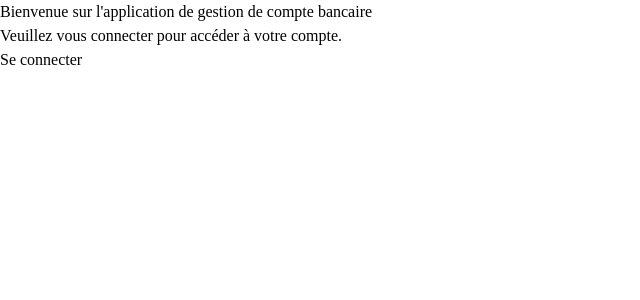
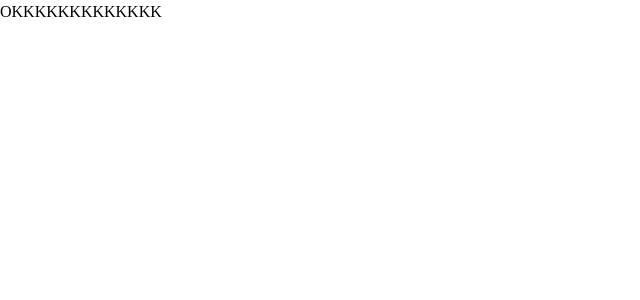
Before and after one commit to Tsiresiniaina/rdp, a Vue app: page / in a window 1280 px wide. Shown: the top 300 px of the page, without its empty margins (0-640 px from the left). Built offline with nearby package versions, Linux system fonts and the light colour scheme.

Commit message:
Test build sequence ok. Il faut determiner explicitemet dans le parmètren la sequence des tansitions

```diff
--- a/src/App.vue
+++ b/src/App.vue
@@ -12,7 +12,7 @@ console.log(errors);
 console.log(isCrossable(core, [1, 0, 0, 0, 0, 0, 0, 0, 0, 0], "T2"));
 console.log(fire(core, [1, 1, 0, 0, 0, 0, 0, 0, 0, 0], "T2"));
 console.log(getCrossableTransitions(core, [1, 1, 0, 0, 0, 0, 0, 0, 0, 0]));
-console.warn(buildSequence(core, [0, 0, 1, 0, 0, 0, 0, 0, 0, 0], ["T3a", "T4"]));
+console.warn(buildSequence(core, [1, 1, 0, 0, 0, 0, 0, 0, 0, 0], ["T2", "T3b","T5a","T6","T7","T8b","T9a","T7","T8a","T10"]));
 </script>
 
 <template>
--- a/src/components/PagePrincipale.vue
+++ b/src/components/PagePrincipale.vue
@@ -3,8 +3,7 @@
 </script>
 <template>
   <div class="page-principale">
-    <h1 class="text-2xl text-amber-900">Bienvenue sur l'application de gestion de compte bancaire</h1>
-    <p>Veuillez vous connecter pour accéder à votre compte.</p>
-    <button @click="goToLogin">Se connecter</button>
+    <h1 class="text-2xl text-amber-900">OKKKKKKKKKKKKK</h1>
+
   </div>
 </template>
```
